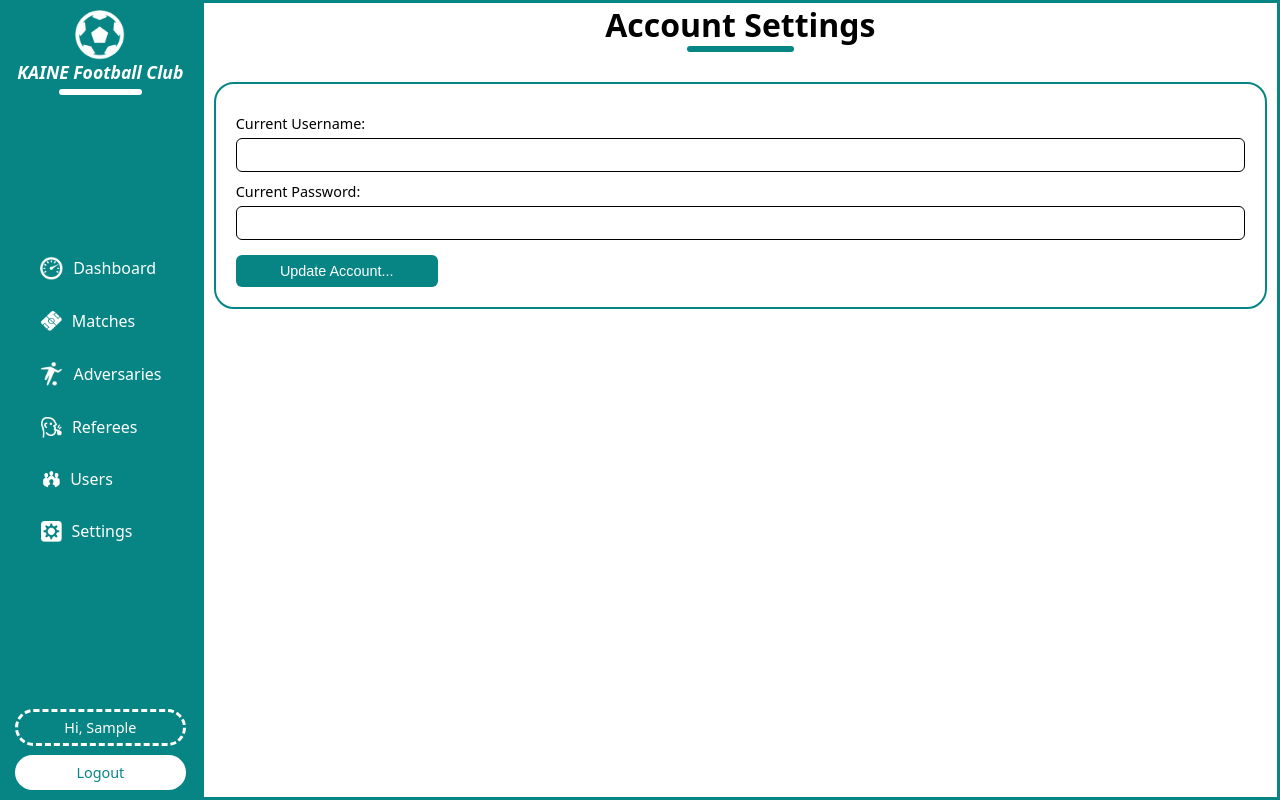
After one commit to Nsoro-Allan/KAINE-FC, a PHP site: page /settings.php in a window 1280 px wide. The commit adds this page. Run offline with PHP 8.4, Linux system fonts and the light colour scheme; the visitor is signed in with stand-in values (Sample User, id 1); data that the repository does not hold is empty.

Commit message:
changes made...

```diff
--- /dev/null
+++ b/settings.php
@@ -0,0 +1,45 @@
+<?php
+include("connection.php");
+include("sessions.php");
+
+$uname=$_SESSION['fc_user'];
+// Select Data
+$select=$con->query("SELECT * FROM `users` WHERE `username`='$uname'");
+$row=mysqli_fetch_assoc($select);
+$username=$row['username'];
+$password=$row['password'];
+
+?>
+
+<!DOCTYPE html>
+<html lang="en">
+<head>
+    <meta charset="UTF-8">
+    <meta name="viewport" content="width=device-width, initial-scale=1.0">
+    <title>Kaine Fc - Settings</title>
+    <link rel="shortcut icon" href="./imgs/icon.ico" type="image/x-icon">
+    <link rel="stylesheet" href="style.css">
+</head>
+<body>
+    <div class="dashboard-container">
+        <?php
+            include("sidebar.php");
+        ?>
+        <div class="dashboard-right">
+            <div class="right-title">
+                <h1>Account Settings</h1>
+                <div class="line"></div>
+            </div>
+            <div class="right-content">
+                <form action="" method="post">
+                    <label>Current Username:</label>
+                    <input type="text" name="username" value="<?php echo $username;?>" required>
+                    <label>Current Password:</label>
+                    <input type="text" name="password" value="<?php echo $password;?>" required>
+                    <button type="submit" name="update_account">Update Account...</button>
+                </form>
+            </div>
+        </div>
+    </div>
+</body>
+</html>
--- a/sidebar.php
+++ b/sidebar.php
@@ -1,16 +1,16 @@
 <div class="dashboard-left">
 <div class="title">
     <img src="./imgs/icon.ico" alt="">
-    <h1>KAINE FC</h1>
+    <h1>KAINE Football Club</h1>
     <div class="line"></div>
 </div>
 <div class="links">
-    <a href="./dashboard.php">Dashboard</a>
-    <a href="./matches.php">Mathches</a>
-    <a href="./adversaries.php">Adversaries</a>
-    <a href="./referees.php">Referees</a>
-    <a href="./users.php">Users</a>
-    <a href="./settings.php">Settings</a>
+    <a href="./dashboard.php"><img src="./imgs/dashboard.ico" alt=""> Dashboard</a>
+    <a href="./matches.php"><img src="./imgs/matches.ico" alt=""> Matches</a>
+    <a href="./adversaries.php"><img src="./imgs/adversarie.ico" alt=""> Adversaries</a>
+    <a href="./referees.php"><img src="./imgs/referees.ico" alt=""> Referees</a>
+    <a href="./users.php"><img src="./imgs/users.ico" alt=""> Users</a>
+    <a href="./settings.php"><img src="./imgs/settings.ico" alt=""> Settings</a>
 </div>
 <div class="end">
     <p>Hi, <?php echo $_SESSION['fc_user'];?></p>
--- a/style.css
+++ b/style.css
@@ -154,23 +154,47 @@ body {
 }
 
 .dashboard-left .title h1 {
-  font-size: 1.8rem;
+  font-size: 1.1rem;
   text-transform: capitalize;
   font-style: italic;
+}
+
+.dashboard-left .title .line {
+  padding: 3.1px;
+  width: 50%;
+  margin-top: 5px;
+  background: #fff;
+  border-radius: 50px;
 }
 
 .dashboard-left .links {
   display: flex;
   flex-direction: column;
   align-items: flex-start;
-  justify-content: flex-start;
-  gap: 25px;
+  justify-content: center;
+  gap: 30px;
 }
 
 .dashboard-left .links a {
   text-decoration: none;
   color: #fff;
   font-weight: 500;
+  display: flex;
+  flex-direction: row;
+  align-items: center;
+  justify-content: center;
+  transition: 0.2s ease-in;
+}
+
+.dashboard-left .links a:hover {
+  cursor: pointer;
+  color: #ffffff77;
+  transition: 0.2s ease-in;
+}
+
+.dashboard-left .links a img {
+  width: 15%;
+  margin-right: 10px;
 }
 
 .dashboard-left .end {
@@ -185,7 +209,7 @@ body {
 
 .dashboard-left .end p {
   border-style: dashed;
-  padding: 8px 15px;
+  padding: 6px 15px;
   width: 100%;
   border-radius: 50px;
   text-align: center;
```
Also changed, not shown: add_match.php (+31 -6 lines), matches.php (+28 -3 lines), imgs/adversarie.ico (added), imgs/adversarie_64.png (added), imgs/dashboard.ico (added), imgs/dashboard_64.png (added), imgs/matches.ico (added), imgs/matches_64.png (added), imgs/referees.ico (added), imgs/referees_64.png (added), imgs/settings.ico (added), imgs/settings_64.png (added), imgs/users.ico (added), imgs/users_64.png (added).
